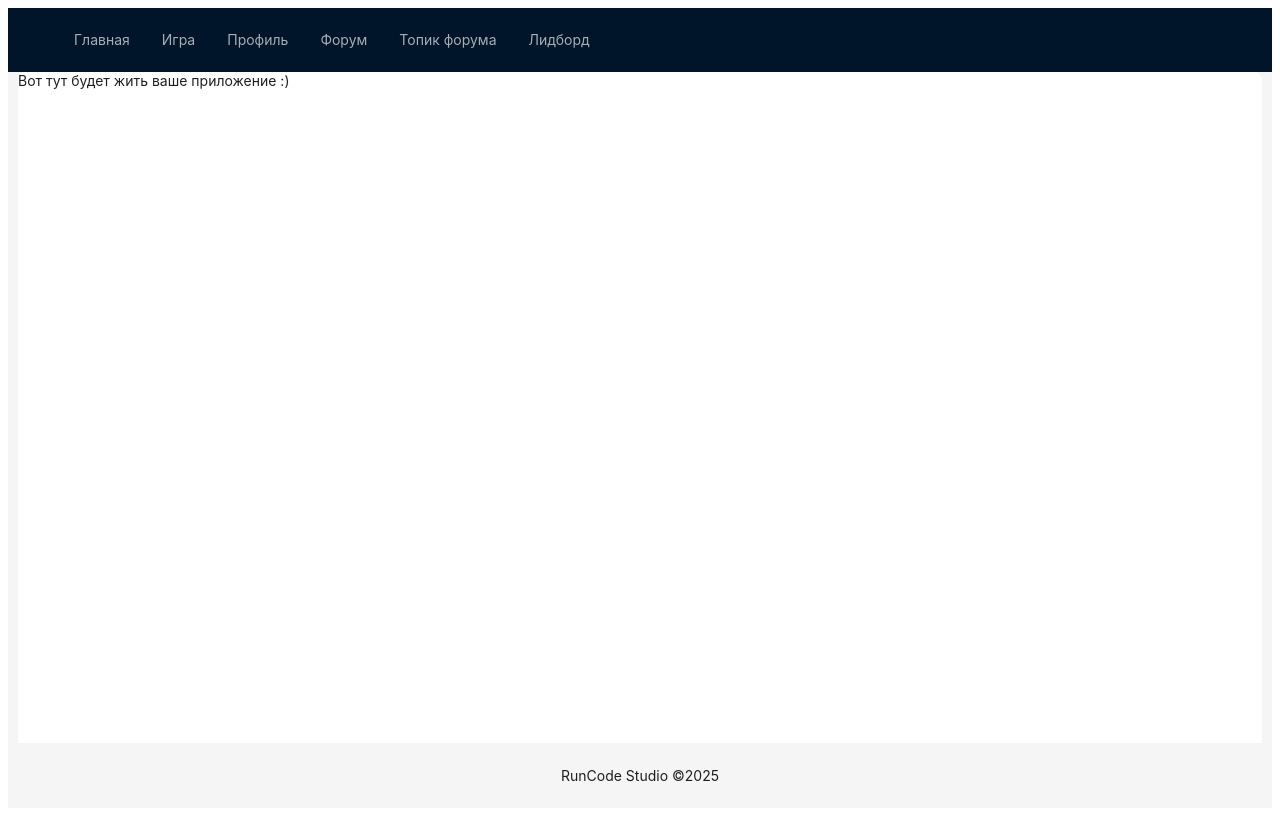
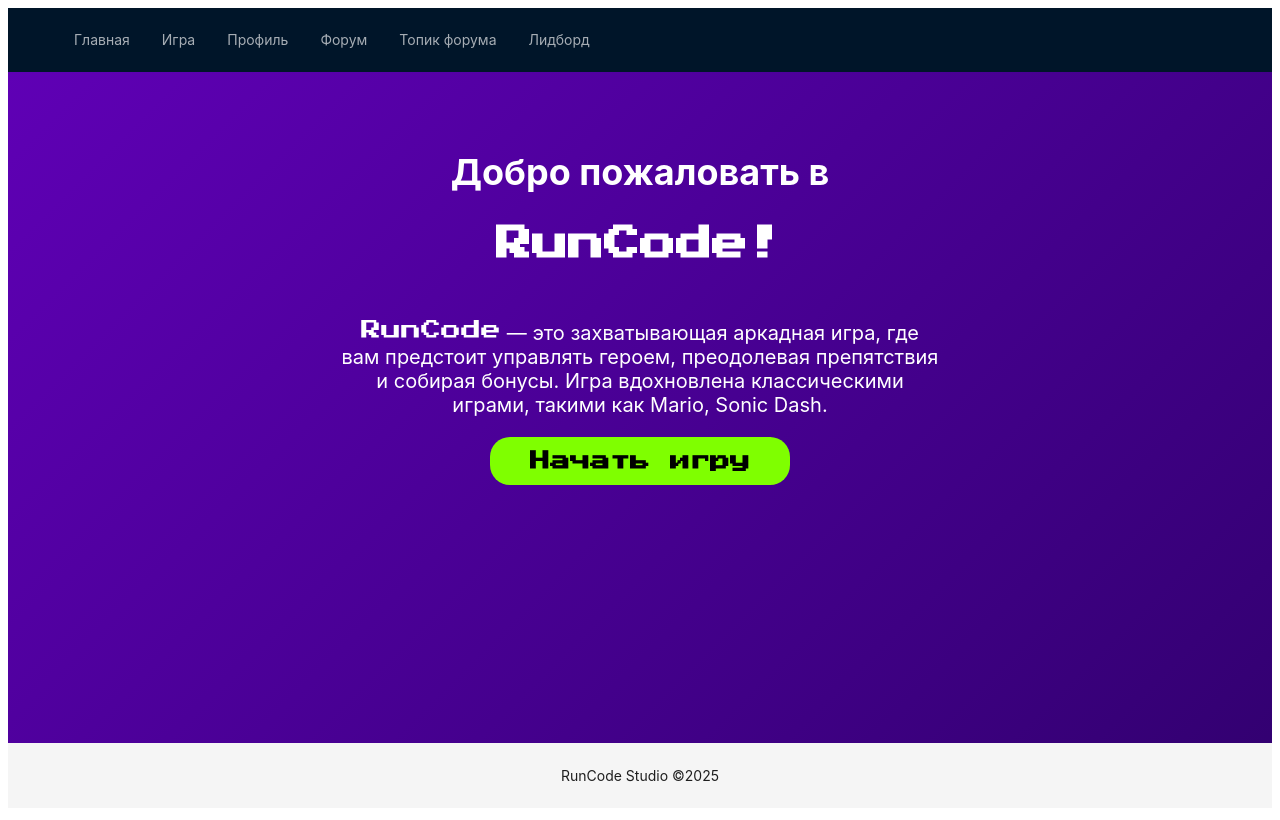
Before and after one commit to fasty86/RunCodeStudio, a React (Vite) app in the folder packages/client/: page / in a window 1280 px wide. Shown: the top 820 px of the page. Built offline with nearby package versions, Linux system fonts and the light colour scheme.

Commit message:
Мини-лендинг с презентацией игры (#3)

```diff
--- a/packages/client/index.html
+++ b/packages/client/index.html
@@ -3,11 +3,14 @@
   <head>
     <meta charset="UTF-8" />
     <link rel="icon" type="image/svg+xml" href="/vite.svg" />
+    <link rel="preconnect" href="https://fonts.googleapis.com"/>
+    <link rel="preconnect" href="https://fonts.gstatic.com" crossorigin/>
+    <link href="https://fonts.googleapis.com/css2?family=Press+Start+2P&display=swap" rel="stylesheet"/>
     <meta name="viewport" content="width=device-width, initial-scale=1.0" />
     <title>{TODO: Set title :) }</title>
   </head>
   <body>
     <div id="root"></div>
-    <script type="module" src="/src/main.tsx"></script>
+    <script type="module" src="./src/main.tsx"></script>
   </body>
 </html>
--- a/packages/client/src/AppRoutes.tsx
+++ b/packages/client/src/AppRoutes.tsx
@@ -2,6 +2,7 @@ import React from 'react'
 import Container from './components/Layout'
 
 import { Route, Routes } from 'react-router-dom'
+import Landing from './pages/Landing/Landing'
 
 export const AppRoutes = {
   LOGIN: 'login',
@@ -56,10 +57,7 @@ const AppRouter = () => {
     <div>
       <Routes>
         <Route path="/" element={<Container />}>
-          <Route
-            index
-            element={<div>Вот тут будет жить ваше приложение :)</div>}
-          />
+          <Route index element={<Landing />} />
           {Object.values(routConfig).map(({ path, element }) => (
             <Route key={path} path={path} element={element} />
           ))}
--- /dev/null
+++ b/packages/client/src/components/Button/Button.module.css
@@ -0,0 +1,17 @@
+.button {
+  font-family: 'Press Start 2P', cursive;
+  background-color: #7fff00;
+  color: #000;
+  padding: 14px 40px;
+  border-radius: 20px;
+  text-align: center;
+  font-weight: bold;
+  font-size: 20px;
+  border: none;
+  cursor: pointer;
+  transition: transform 0.2s;
+}
+
+.button:hover {
+  transform: scale(1.05);
+}
--- /dev/null
+++ b/packages/client/src/components/Button/Button.tsx
@@ -0,0 +1,15 @@
+import React from 'react'
+import styles from './Button.module.css'
+
+type Props = {
+  onClick: () => void
+}
+
+export const Button = ({
+  onClick,
+  children,
+}: React.PropsWithChildren<Props>) => (
+  <button onClick={onClick} className={styles.button}>
+    {children}
+  </button>
+)
--- a/packages/client/src/components/Layout.tsx
+++ b/packages/client/src/components/Layout.tsx
@@ -7,24 +7,36 @@ import { Outlet } from 'react-router-dom'
 
 function Container() {
   const {
-    token: { colorBgContainer, borderRadiusLG },
+    token: { colorBgContainer },
   } = theme.useToken()
 
   return (
     <Layout
       style={{
+        display: 'flex',
+        flexDirection: 'column',
         height: '100vh',
-        paddingTop: 0,
         maxWidth: '1280px',
         marginInline: 'auto',
+        borderRadius: 0,
+        overflow: 'hidden',
       }}>
       <LayoutHeader />
-      <Content style={{ padding: '0 10px' }}>
+      <Content
+        style={{
+          padding: 0,
+          flex: 1,
+          display: 'flex',
+          flexDirection: 'column',
+        }}>
         <div
           style={{
             background: colorBgContainer,
-            minHeight: '100vh',
-            borderRadius: borderRadiusLG,
+            flex: 1,
+            borderRadius: 0,
+            overflowY: 'auto',
+            margin: 0,
+            padding: 0,
           }}>
           <Outlet />
         </div>
--- /dev/null
+++ b/packages/client/src/pages/Landing/Landing.module.css
@@ -0,0 +1,42 @@
+.landing {
+  background: linear-gradient(135deg, #5f00b5, #4c0099 40%, #30006d);
+  color: #fff;
+  min-height: 100vh;
+  box-sizing: border-box;
+  display: flex;
+  flex-direction: column;
+  align-items: center;
+  justify-content: flex-start;
+  padding-top: 40px;
+  padding-left: 20px;
+  padding-right: 20px;
+}
+
+.title {
+  font-size: 36px;
+  margin-bottom: 20px;
+  text-align: center;
+  line-height: 2;
+}
+
+.pixelBlock {
+  font-family: 'Press Start 2P', cursive;
+  display: block;
+}
+
+.pixelInline {
+  font-family: 'Press Start 2P', cursive;
+  display: inline;
+}
+
+.text {
+  font-size: 20px;
+  max-width: 600px;
+  margin-bottom: 20px;
+  text-align: center;
+}
+
+.landingButton {
+  margin-top: 20px;
+  text-align: center;
+}
--- /dev/null
+++ b/packages/client/src/pages/Landing/Landing.tsx
@@ -0,0 +1,31 @@
+import React from 'react'
+import { useNavigate } from 'react-router-dom'
+import { Button } from '../../components/Button/Button'
+import styles from './Landing.module.css'
+import { AppRoutes } from '../../AppRoutes'
+
+const Landing: React.FC = () => {
+  const navigate = useNavigate()
+  const handleButtonClick = () => {
+    navigate('/' + AppRoutes.PLAY)
+  }
+
+  return (
+    <div className={styles.landing}>
+      <h1 className={styles.title}>
+        Добро пожаловать в<span className={styles.pixelBlock}>RunCode!</span>
+      </h1>
+      <p className={styles.text}>
+        <span className={styles.pixelInline}>RunCode</span> — это захватывающая
+        аркадная игра, где вам предстоит управлять героем, преодолевая
+        препятствия и собирая бонусы. Игра вдохновлена классическими играми,
+        такими как Mario, Sonic Dash.
+      </p>
+      <div className={styles.LandingButton}>
+        <Button onClick={handleButtonClick}>Начать игру</Button>
+      </div>
+    </div>
+  )
+}
+
+export default Landing
```
